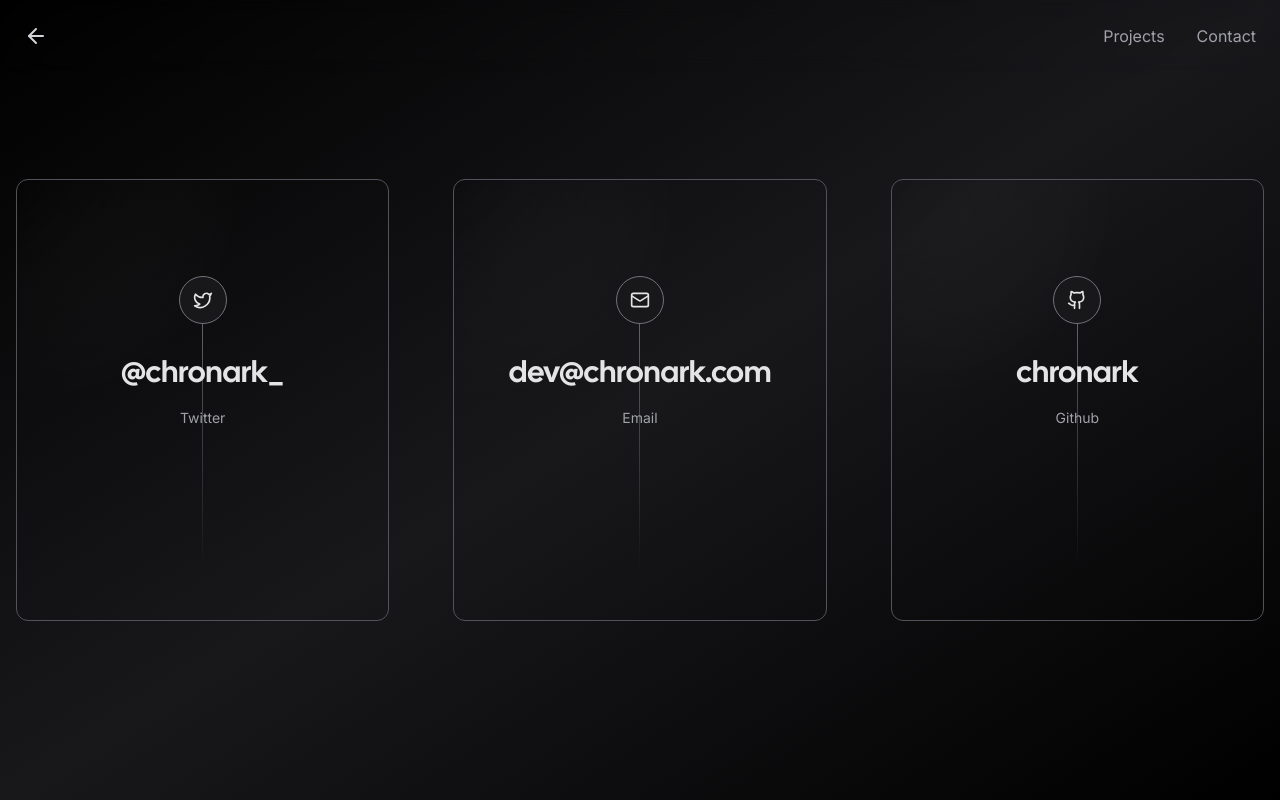
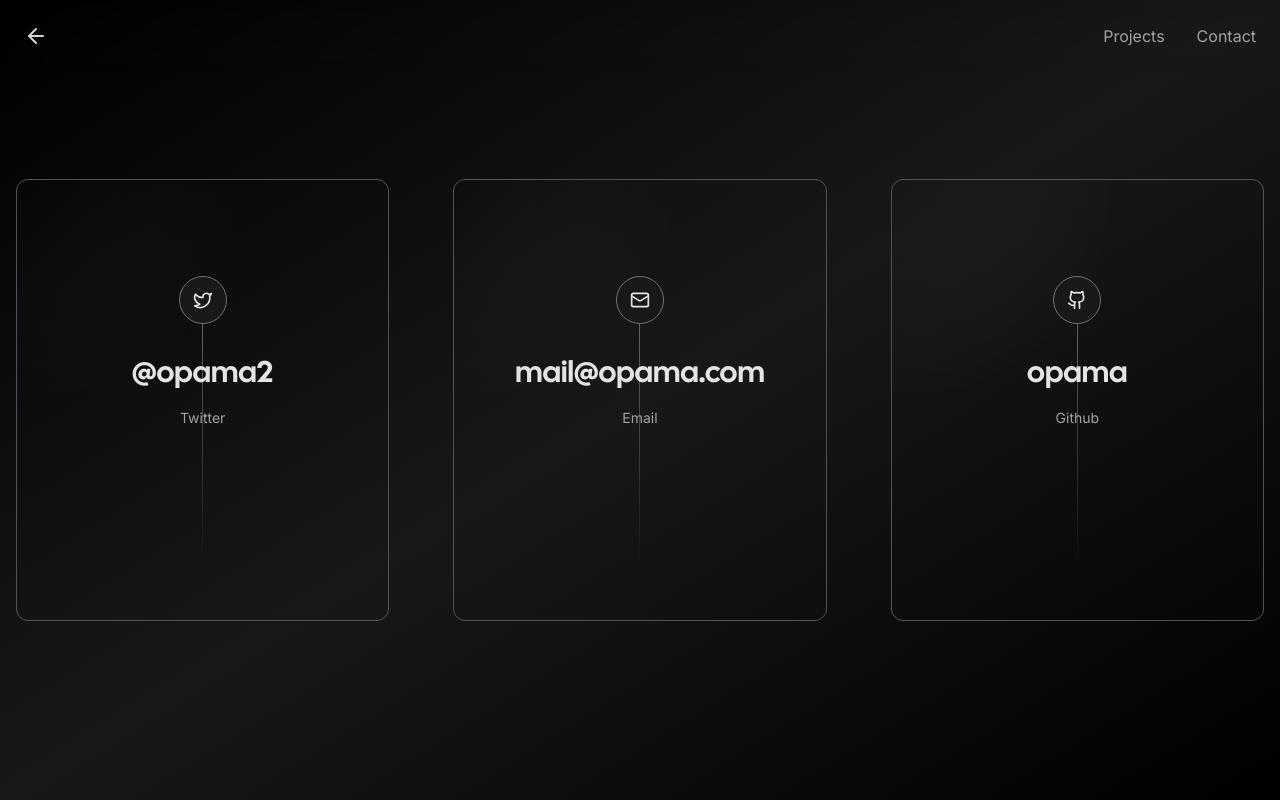
Before and after one commit to chronark/chronark.com, a Next.js app: page /contact in a window 1280 px wide. Built offline with nearby package versions, Linux system fonts and the light colour scheme; no server answers; what tailwindcss-debug-screens would draw is missing.

Commit message:
Pending changes exported from your codespace

```diff
--- a/app/contact/page.tsx
+++ b/app/contact/page.tsx
@@ -7,21 +7,21 @@ import { Card } from "../components/card";
 const socials = [
 	{
 		icon: <Twitter size={20} />,
-		href: "https://twitter.com/chronark_",
+		href: "https://twitter.com/opama2",
 		label: "Twitter",
-		handle: "@chronark_",
+		handle: "@opama2",
 	},
 	{
 		icon: <Mail size={20} />,
-		href: "mailto:dev@chronark.com",
+		href: "mailto:mail@opama.com",
 		label: "Email",
-		handle: "dev@chronark.com",
+		handle: "mail@opama.com",
 	},
 	{
 		icon: <Github size={20} />,
-		href: "https://github.com/chronark",
+		href: "https://github.com/opama2",
 		label: "Github",
-		handle: "chronark",
+		handle: "opama",
 	},
 ];
 
--- a/app/layout.tsx
+++ b/app/layout.tsx
@@ -6,19 +6,19 @@ import { Analytics } from "./components/analytics";
 
 export const metadata: Metadata = {
 	title: {
-		default: "chronark.com",
-		template: "%s | chronark.com",
+		default: "opama.dev",
+		template: "%s | opama.dev",
 	},
-	description: "Software engineer at upstash.com and founder of planetfall.io",
+	description: "student at yildrim beyazit ",
 	openGraph: {
-		title: "chronark.com",
+		title: "opama.dev",
 		description:
-			"Software engineer at upstash.com and founder of planetfall.io",
-		url: "https://chronark.com",
-		siteName: "chronark.com",
+			"Software engineer intern at google tr ",
+		url: "opama.dev",
+		siteName: "opama.dev",
 		images: [
 			{
-				url: "https://chronark.com/og.png",
+				url: "https://opama.dev/og.png",
 				width: 1920,
 				height: 1080,
 			},
@@ -38,7 +38,7 @@ export const metadata: Metadata = {
 		},
 	},
 	twitter: {
-		title: "Chronark",
+		title: "opama",
 		card: "summary_large_image",
 	},
 	icons: {
--- a/app/page.tsx
+++ b/app/page.tsx
@@ -28,21 +28,22 @@ export default function Home() {
 				className="absolute inset-0 -z-10 animate-fade-in"
 				quantity={100}
 			/>
-			<h1 className="z-10 text-4xl text-transparent duration-1000 bg-white cursor-default text-edge-outline animate-title font-display sm:text-6xl md:text-9xl whitespace-nowrap bg-clip-text ">
-				chronark
+
+<h1 className="z-10 text-4xl text-transparent  duration-0 bg-white cursor-default text-edge-outline animate-title font-display sm:text-6xl md:text-9xl whitespace-nowrap bg-clip-text ">
+				opama
 			</h1>
+
 
 			<div className="hidden w-screen h-px animate-glow md:block animate-fade-right bg-gradient-to-r from-zinc-300/0 via-zinc-300/50 to-zinc-300/0" />
 			<div className="my-16 text-center animate-fade-in">
 				<h2 className="text-sm text-zinc-500 ">
-					Hi, my name is Andreas, I'm building serverless and open source
-					solutions at{" "}
+					Hi, my name is Anas Ahmed, I'm a SWE student at {" "}
 					<Link
 						target="_blank"
-						href="https://upstash.com"
+						href=""
 						className="underline duration-500 hover:text-zinc-300"
 					>
-						Upstash
+						yildrim beyazit
 					</Link>
 
 					<br />
```
Also changed, not shown: 1 other file (tests, documents, lock files or other folders).
